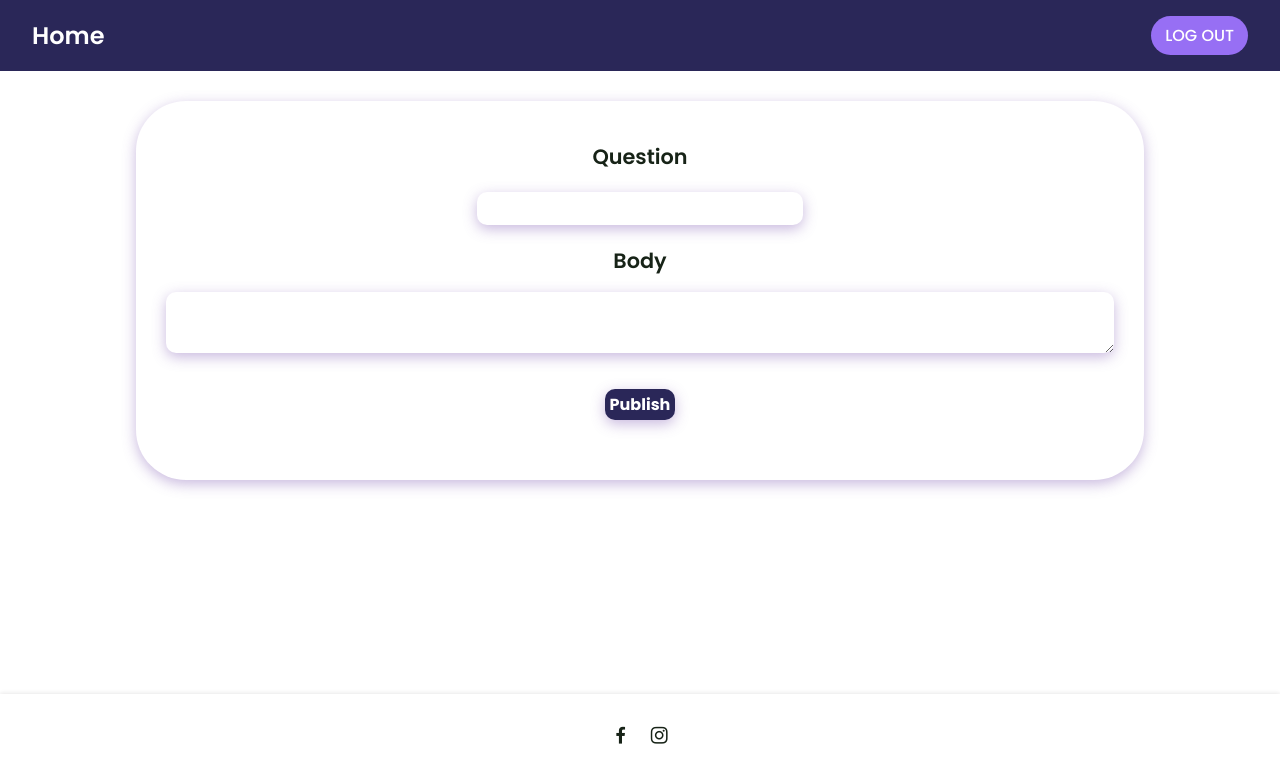
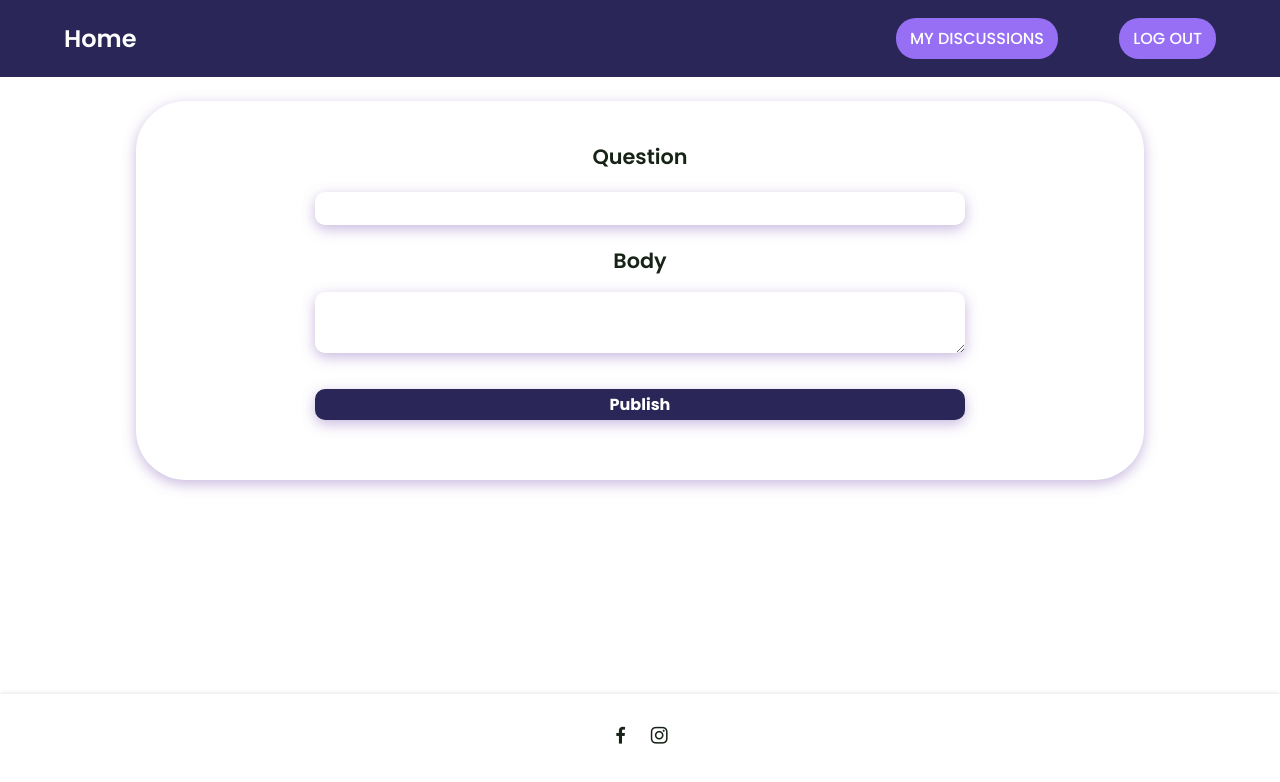
Before and after one commit to haykx/media, a React (Create React App) app in the folder media/: page /publisher/1/post in a window 1280 px wide. Shown: the top 782 px of the page. Built offline with nearby package versions, Linux system fonts and the light colour scheme; sample sign-in values are in the browser's storage.

Commit message:
final project

```diff
--- a/media/src/App.css
+++ b/media/src/App.css
@@ -80,16 +80,19 @@ header.shadow .logo{
   flex-direction: row;
   align-items: center;
   justify-content: space-between;
-  padding: 18px 0;
+  padding: 18px 5%;
   /*background: var(--container-color);*/
   box-sizing: border-box;
 }
 .nav div {
   height: 100%;
+  width: 20rem;
+  min-width: 265px;
+  display: flex;
+  justify-content: space-between;
 }
 .logo {
   font-size: 1.5rem;
-  margin: 0 2rem;
   font-weight: 600;
   color: white;
 }
@@ -97,7 +100,6 @@ header.shadow .logo{
 .login {
   padding: 8px 14px;
   text-transform: uppercase;
-  margin: 0 2rem;
   font-weight: 500;
   border-radius: 20px;
   background: var(--second-color);
@@ -112,7 +114,6 @@ header.shadow .logo{
 .sign-up {
   padding: 8px 14px;
   text-transform: uppercase;
-  margin: 0 2rem;
   font-weight: 500;
   border-radius: 20px;
   background: var(--second-color);
@@ -184,14 +185,8 @@ header.shadow .logo{
 }
 
 .flicker {
-  /*color: #2c2a2a61;*/
-  /*background: -webkit-gradient(linear, left top, right top, from(#7c7979), to(#1d1c1c), color-stop(0.8, #7e7b7b)) no-repeat;*/
-  /*background: gradient(linear, left top, right top, from(#222), to(#222), color-stop(0.8, #fff)) no-repeat;*/
   background-size: 110px 100%;
   color: var(--text-color);
-  /*-webkit-background-clip: text;*/
-  /*background-clip: text;*/
-  /*animation: flick 1.5s forwards;*/
 }
 
 
@@ -432,14 +427,16 @@ header.shadow .logo{
 .post-create-form textarea {
   width: 100%;
   resize: vertical;
+  height: 50%;
 }
 
 .post-create-form input {
   margin: 20px 0;
-  width: fit-content;
+  width: 100%;
 }
 
 .post-create-form textarea, .post-create-form input {
+  max-width: 650px;
   padding: 3px 5px;
   border-radius: 10px;
   border: none;
--- a/media/src/App.js
+++ b/media/src/App.js
@@ -21,7 +21,7 @@ window.addEventListener('scroll', () => {
 function App() {
 
     const [logged, setLogged] = useState(!!localStorage.getItem("token"));
-    const [publisher, setPublisher] = useState({});
+    const [publisher, setPublisher] = useState(null);
 
     return (
         <ApplicationContext.Provider value={{logged, setLogged, publisher, setPublisher}}>
--- a/media/src/components/DiscussionContainer.js
+++ b/media/src/components/DiscussionContainer.js
@@ -19,7 +19,8 @@ function DiscussionContainer(props) {
         <div className={'post container'}>
             {discussions.map((d) => {
                 if (d.title) {
-                    return (<div className={'post-box'} key={d?.id}>
+                    return (
+                        <div className={'post-box'} key={d?.id}>
                             <Link className="post-title flicker" to={`/survey/${d?.id}`}>{d?.title}</Link>
                             <div>
                                 <span className="post-date">
@@ -36,6 +37,7 @@ function DiscussionContainer(props) {
                 } else {
                     return (<div className={'post-box'} key={d?.id}>
                         <Link className="post-title flicker" to={`/discussion/${d?.id}`}>{d?.question}</Link>
+                        {d?.publisherName}
                         <div>
                             <span className="post-date">
                                 {new Date(d?.created).toLocaleDateString("en", {
@@ -46,6 +48,7 @@ function DiscussionContainer(props) {
                                     minute: '2-digit'
                                 })}
                             </span>
+
                             <span>
                                 likes: {d?.likes}
                             </span>
--- a/media/src/components/Header.js
+++ b/media/src/components/Header.js
@@ -1,15 +1,32 @@
 import React, {useContext} from 'react';
 import {Link} from 'react-router-dom';
 import {ApplicationContext} from "./ApplicationContext";
+import config from "../config.json";
 
 function Header() {
-    const {logged, setLogged, publisher} = useContext(ApplicationContext);
+    const {logged, setLogged, publisher, setPublisher} = useContext(ApplicationContext);
+    const PUB_URL = config.PUBLISHER_URL;
+    const token = "Bearer " + localStorage.getItem("token");
+    const path = "/publisher/"+publisher?.id;
 
     const handleLogout = () => {
         setLogged(false);
         localStorage.clear();
     }
-    const path = "/publisher/"+publisher?.id;
+
+    const me = () => {
+        fetch(`${PUB_URL}/api/v1/publisher/me`, {
+            headers: token
+        }).then(res => res.json())
+            .then(data => setPublisher(data))
+            .catch(e => console.log(e));
+
+        return null;
+    }
+
+    if(!publisher){
+        me();
+    }
 
     return (
         <header>
@@ -18,9 +35,7 @@ function Header() {
                 {
                     logged ? (
                         <div>
-                            { publisher?.id ? (
-                                <Link className="sign-up" to={path}>Create</Link>
-                            ) : null}
+                            <Link className="sign-up" to={path}>My discussions</Link>
                             <Link className="login" to="/login" onClick={handleLogout}>Log Out</Link>
                         </div>
                     ) : (
```
Lines whose indentation alone changed are shown as unchanged.
